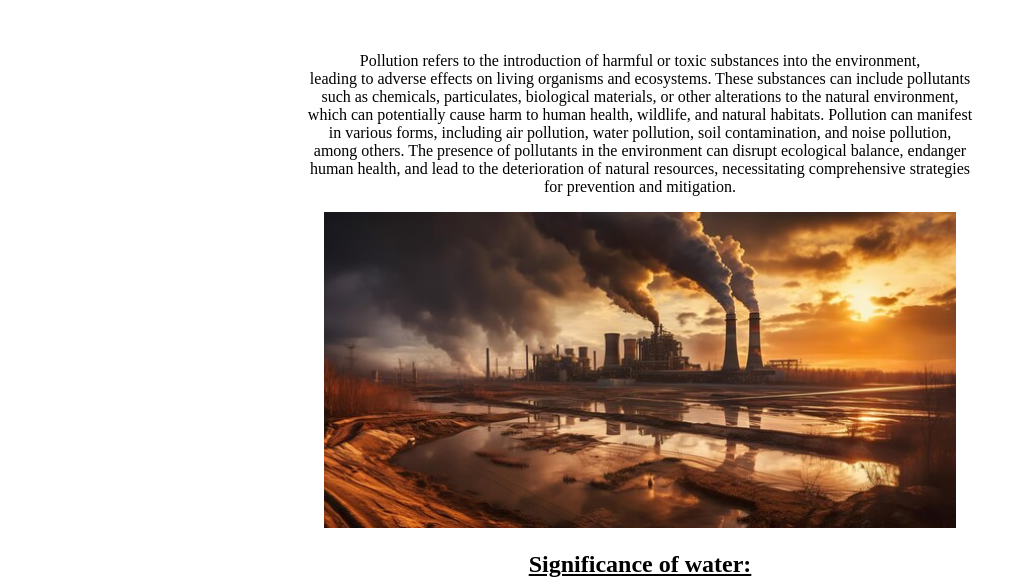
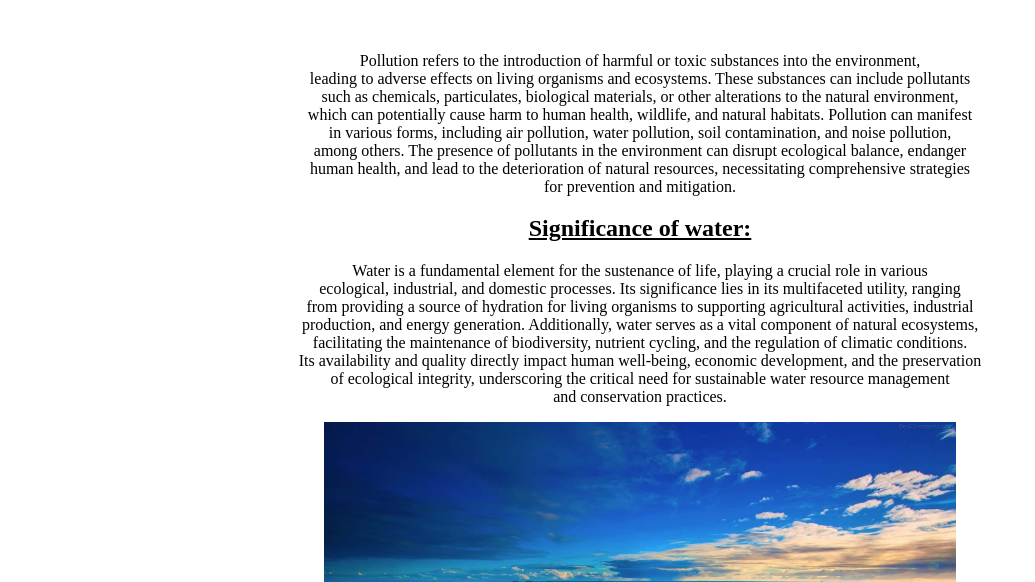
Before and after one commit to Mohammad-shokin/Mohammad-shokin.github.io, a plain HTML site: page index.html in a window 1280 px wide. Shown: the part 150-732 px from the top of the page, without its empty margins (0-1035 px from the left). Drawn offline with Linux system fonts and the light colour scheme.

Commit message:
Update index.html

```diff
--- a/index.html
+++ b/index.html
@@ -18,11 +18,6 @@
     <br>human health, and lead to the deterioration of natural resources, necessitating comprehensive strategies
     <br>for prevention and mitigation.
 </p>
-<div style="text-align:center;">
-    <img src="industry.jpg" alt="industry.jpg" style="width:50%; height:50%;">
-</div>
-
-
 <h2 align="center"><u>Significance of water:</u><br></h2>
    <p align="center">Water is a fundamental element for the sustenance of life, playing a crucial role in various
     <br>ecological, industrial, and domestic processes. Its significance lies in its multifaceted utility, ranging
```
